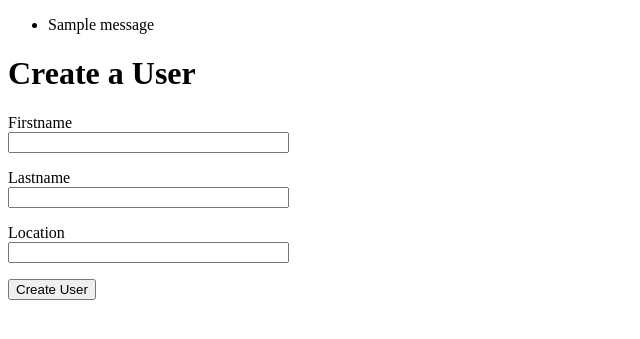
After one commit to bglassmaker/account_manager, a Flask app: page /create_user in a window 1280 px wide. The commit adds this page. Shown: the top 339 px of the page, without its empty margins (0-640 px from the left). Run offline with Flask 2, Linux system fonts and the light colour scheme; one stand-in notice (Sample message) is shown.

Commit message:
Created working Create for AD User

```diff
--- a/account_manager/active_directory.py
+++ b/account_manager/active_directory.py
@@ -12,10 +12,10 @@ from ldap3 import Server, Connection, ALL, NTLM, ServerPool
 server_pool= Server('testdomain.local', use_ssl=True) #use_ssl=True
 
 # Need to remember to make a service account for this to avoid expiring passwords
-# ad_user = os.environ['ADUSER']
-ad_user = os.environ['ADUSERTEST']
-# ad_password = os.environ['ADPASSWORD']
-ad_password = os.environ['ADPASSWORDTEST']
+# ad_user = os.environ.get('ADUSER')
+ad_user = os.environ.get('ADUSERTEST')
+# ad_password = os.environ.get('ADPASSWORD')
+ad_password = os.environ.get('ADPASSWORDTEST')
 
 #base_ou = "ou=DecisionPointCenter,dc=DecisionPointCenter,dc=local"
 base_ou = "ou=TestDomain,dc=TestDomain,dc=local"
--- a/app/__init__.py
+++ b/app/__init__.py
@@ -1,5 +1,8 @@
 from flask import Flask
+from config import Config
 
 app = Flask(__name__)
+app.config.from_object(Config)
+
 
 from app import routes
--- /dev/null
+++ b/app/forms.py
@@ -0,0 +1,9 @@
+from flask_wtf import FlaskForm
+from wtforms import StringField, PasswordField, BooleanField, SubmitField, RadioField, SelectMultipleField
+
+class CreateUserForm(FlaskForm):
+    firstname = StringField('Firstname')
+    lastname = StringField('Lastname')
+    location = StringField('Location')
+    password = StringField('Password')
+    submit = SubmitField('Create User')
--- a/app/routes.py
+++ b/app/routes.py
@@ -1,7 +1,20 @@
-from flask import render_template
+from flask import render_template, flash, redirect
 from app import app
+from app.forms import CreateUserForm
+
+from account_manager.active_directory import User
 
 @app.route('/')
+
 @app.route('/index')
 def index():
     return render_template('index.html', title='Home')
+
+@app.route('/create_user', methods=['GET', 'POST'])
+def create_user():
+    form = CreateUserForm()
+    if form.validate_on_submit():
+        user = User(firstname=form.firstname.data, lastname=form.lastname.data)
+        user.create_ad_user(location=form.location.data)
+        flash('It might have worked?')
+    return render_template('create_user.html', title='Create User', form=form)
--- /dev/null
+++ b/app/templates/base.html
@@ -0,0 +1,18 @@
+<!DOCTYPE html>
+<html>
+    <head>
+      <title>{{ title }}</title>
+    </head>
+    <body>
+        {% with messages = get_flashed_messages() %}
+        {% if messages %}
+        <ul>
+            {% for message in messages %}
+            <li>{{ message }}</li>
+            {% endfor %}
+        </ul>
+        {% endif %}
+        {% endwith %}
+        {% block content %}{% endblock %}
+    </body>
+</html>
--- /dev/null
+++ b/app/templates/create_user.html
@@ -0,0 +1,30 @@
+{% extends 'base.html' %}
+
+{% block content %}
+    <h1>Create a User</h1>
+
+    <form action="" method="post" novalidate>
+        {{ form.hidden_tag() }}
+        <p>
+            {{ form.firstname.label }}<br />
+            {{ form.firstname(size=32) }}
+            {% for error in form.firstname.errors %}
+            <span style="color: red;">[{{ error }}]</span>
+            {% endfor %}
+        </p>
+        <p>
+            {{ form.lastname.label }}<br />
+            {{ form.lastname(size=32) }}
+            {% for error in form.lastname.errors %}
+            <span style="color: red;">[{{ error }}]
+            {% endfor %}
+        </p>
+        <p>
+            {{ form.location.label }}<br />
+            {{ form.location(size=32) }}
+            {% for error in form.location.errors %}
+            <span style="color: red;">[{{ error }}]
+            {% endfor %}
+        </p>
+        <p>{{ form.submit() }}</p>
+{% endblock %}
--- /dev/null
+++ b/config.py
@@ -0,0 +1,4 @@
+import os
+
+class Config:
+    SECRET_KEY = os.environ.get('FLASK_SECRET_KEY') or 'you-will-never-guess'
```
Also changed, not shown: account_manager/office365.py (+12 -0 lines), app/templates/index.html (+5 -9 lines).
